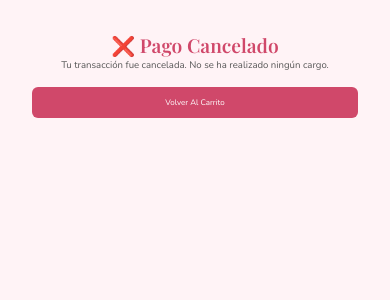
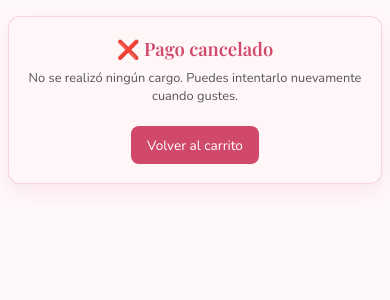
Before and after one commit to luisNnwn/SmartShop-2024, a PHP site: page /SmartShop-2024/paypal/cancel.php in a window 390 px wide. Shown: the top 300 px of the page. Run offline with PHP 8.4, Linux system fonts and the light colour scheme.

Commit message:
Ultimo commit con algunas modificaciones: desactivación de php mailer, arreglo de links externos a redes sociales y pantallas de Paypal cancel.php y success.php, ahora responsivas, si sigue leyendo este commit hola, como está? que tal la familia?

```diff
--- a/paypal/cancel.php
+++ b/paypal/cancel.php
@@ -8,20 +8,58 @@ if (session_status() === PHP_SESSION_NONE) session_start();
 <title>Pago Cancelado | Petals by Montse</title>
 <link rel="stylesheet" href="../css/style.css">
 <style>
-body { text-align:center; padding:4rem; background:#fff3f6; font-family:'Poppins',sans-serif; }
-h2 { color:#d0486a; font-size:2.4rem; }
-p { font-size:1.2rem; color:#555; margin-bottom:2rem; }
-.btn {
-   background:#d0486a; color:white; padding:10px 25px; border:none;
-   border-radius:6px; font-size:1rem; cursor:pointer; text-decoration:none;
-   transition:0.2s ease-in-out;
+.paypal-container{
+   max-width:520px;
+   margin:4rem auto;
+   background:#fff;
+   border:1px solid rgba(211,108,140,.25);
+   border-radius:12px;
+   padding:3rem 2rem;
+   text-align:center;
+   box-shadow:0 8px 20px rgba(211,108,140,.12);
+   background:#fff6f8;
 }
-.btn:hover { background:#b33a57; }
+
+.paypal-container h2{
+   font-size:2.6rem;
+   color:#d0486a;
+   margin-bottom:1rem;
+}
+
+.paypal-container p{
+   font-size:1.6rem;
+   color:#555;
+   margin-bottom:1.4rem;
+}
+
+.paypal-btn{
+   display:inline-block;
+   padding:1.2rem 2rem;
+   margin-top:1.2rem;
+   background:#d0486a;
+   color:#fff;
+   border-radius:8px;
+   font-size:1.7rem;
+   transition:0.2s;
+}
+
+.paypal-btn:hover{
+   background:#b33a57;
+}
+
+@media(max-width:480px){
+   .paypal-container{ margin:2rem 1rem; padding:2.4rem 1.6rem; }
+   .paypal-container h2{ font-size:2.3rem; }
+}
 </style>
 </head>
 <body>
-    <h2>❌ Pago Cancelado</h2>
-    <p>Tu transacción fue cancelada. No se ha realizado ningún cargo.</p>
-    <a href="../cart.php" class="btn">Volver al carrito</a>
+
+<div class="paypal-container">
+   <h2>❌ Pago cancelado</h2>
+   <p>No se realizó ningún cargo. Puedes intentarlo nuevamente cuando gustes.</p>
+   <a href="../cart.php" class="paypal-btn">Volver al carrito</a>
+</div>
+
 </body>
 </html>
```
Also changed, not shown: components/footer.php (+4 -7 lines), forgot_password.php (+13 -92 lines), paypal/success.php (+63 -29 lines), user_register.php (+10 -37 lines).
